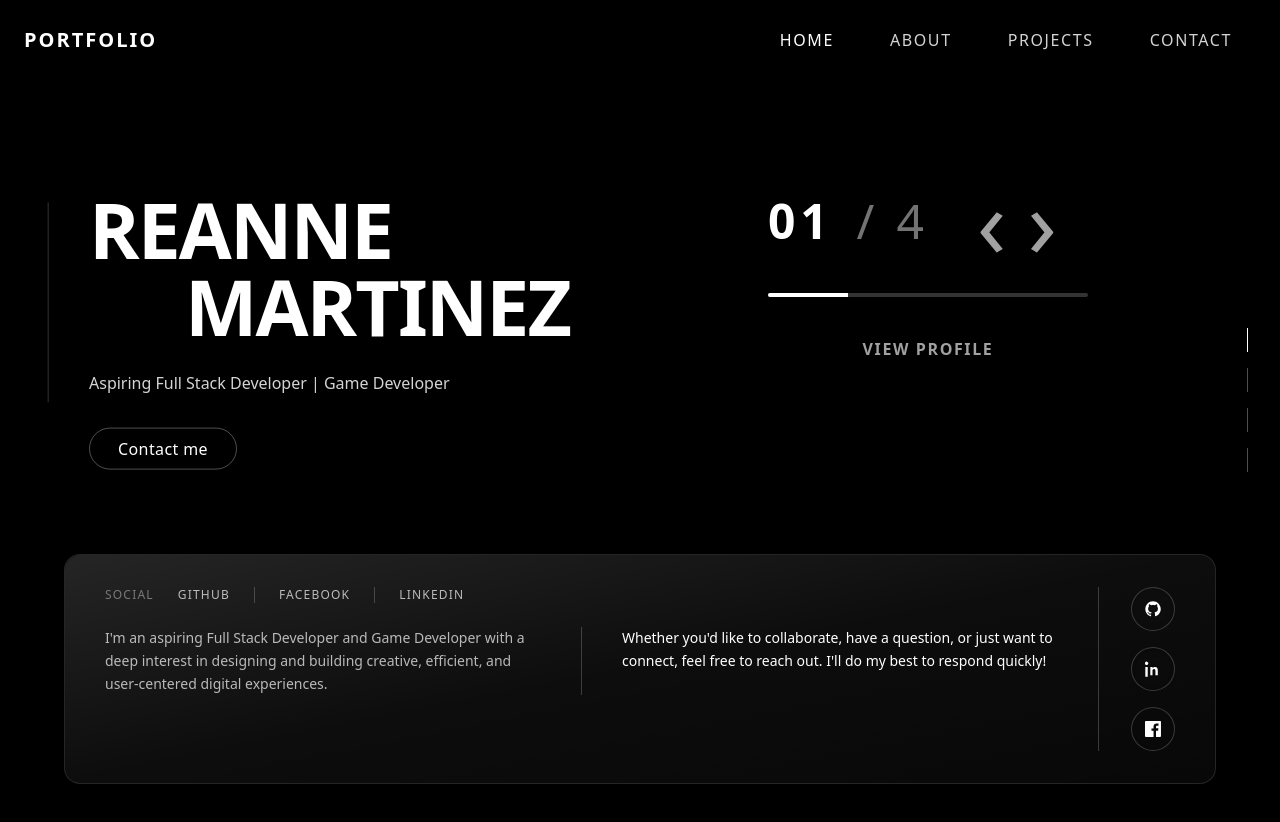
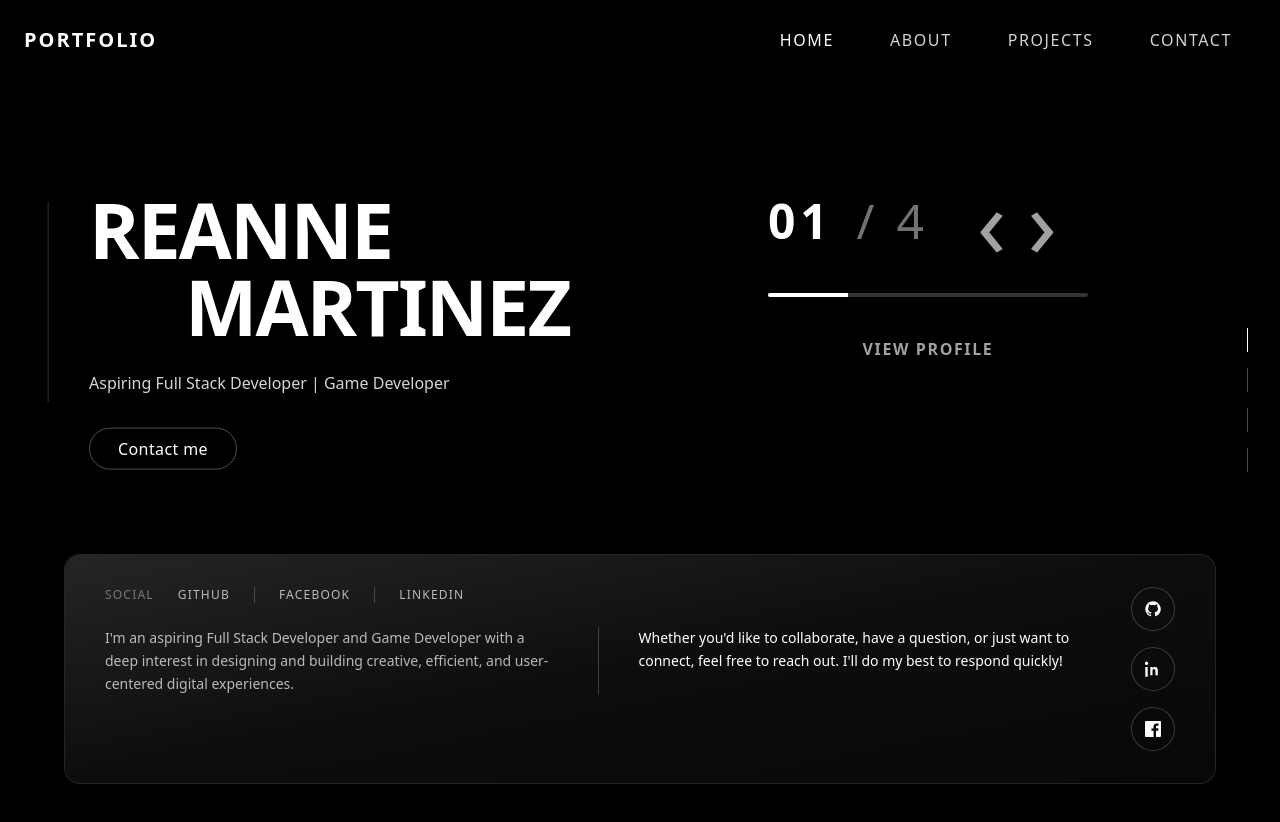
Before and after one commit to ZenorianDev/Portfolio, a Next.js app in the folder portfolio/: page / in a window 1280 px wide. Shown: the top 822 px of the page. Built offline with nearby package versions, Linux system fonts and the light colour scheme.

Commit message:
floatingcard

```diff
--- a/portfolio/components/floatingcard.tsx
+++ b/portfolio/components/floatingcard.tsx
@@ -127,8 +127,6 @@ export default function FloatingCard() {
 
             {/* ================= ICON COLUMN ================= */}
             <div className="flex items-center gap-8">
-              <span className="h-full w-px bg-white/20" />
-
               <div className="flex flex-col items-center gap-4">
                 <a
                   href="https://github.com/"
```
